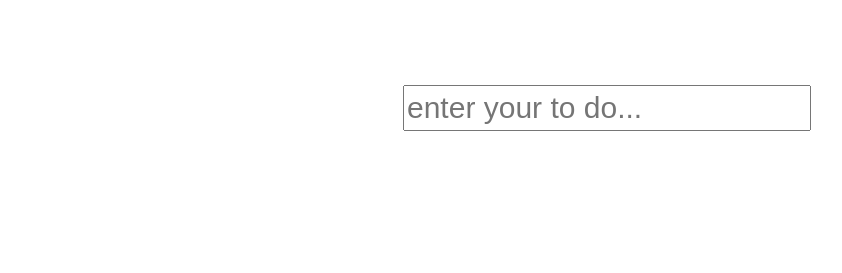
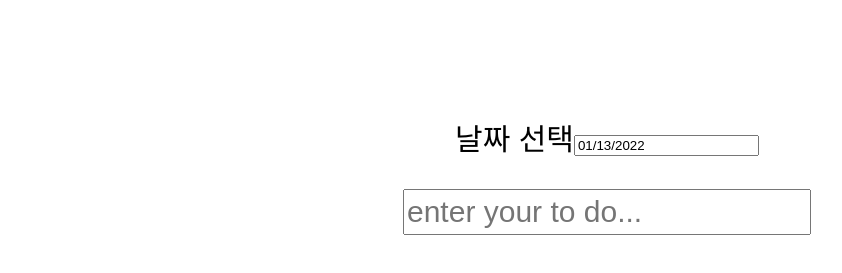
Before and after one commit to TaeminChoe/redux_project_todolist, a React app: page / in a window 1280 px wide. Shown: the part 323-596 px from the top of the page, without its empty margins (33-875 px from the left). Built offline with nearby package versions, Linux system fonts and the light colour scheme.

Commit message:
Add files via upload

```diff
--- a/package.json
+++ b/package.json
@@ -7,6 +7,7 @@
 		"@testing-library/jest-dom": "^5.16.1",
 		"@testing-library/react": "^12.1.2",
 		"react": "^17.0.2",
+		"react-datepicker": "^4.6.0",
 		"react-dom": "^17.0.2",
 		"react-redux": "^7.2.6",
 		"react-router-dom": "^6.2.1",
@@ -40,6 +41,7 @@
 		]
 	},
 	"devDependencies": {
-		"@testing-library/user-event": "^13.5.0"
+		"@testing-library/user-event": "^13.5.0",
+		"babel-jest": "^27.4.6"
 	}
 }
--- a/src/components/ToDoList.js
+++ b/src/components/ToDoList.js
@@ -4,12 +4,21 @@ import { connect } from "react-redux";
 import { addToDo, delToDo } from "../module/ToDoList/actions";
 import ToDo from "./ToDo";
 
+import DatePicker from "react-datepicker";
+import "react-datepicker/dist/react-datepicker.css";
+import { ko } from "date-fns/esm/locale";
+
 function ToDoList(props) {
 	const [toDo, setToDo] = useState("");
+	const [date, setDate] = useState(new Date());
+
+	function toString(date) {
+		return `${date.getFullYear()}.${date.getMonth() + 1}.${date.getDate()}`;
+	}
 
 	function addToDo(event) {
 		event.preventDefault();
-		props.addToDo(toDo);
+		props.addToDo(toDo, toString(date));
 		setToDo("");
 	}
 
@@ -19,6 +28,10 @@ function ToDoList(props) {
 
 	return (
 		<div className={toDoListCss.toDoList}>
+			<div className={toDoListCss.date}>
+				<label>날짜 선택</label>
+				<DatePicker selected={date} onChange={setDate} locale={ko} />
+			</div>
 			<div>
 				<form onSubmit={addToDo}>
 					<input
@@ -35,11 +48,19 @@ function ToDoList(props) {
 			) : (
 				<div>
 					<ul className={toDoListCss.list}>
-						{props.toDoList.map(toDo => (
-							<li key={toDo.id}>
-								<ToDo toDo={toDo} delToDo={props.delToDo} />
-							</li>
-						))}
+						{props.toDoList.map(toDo => {
+							const stringDate = toString(date);
+							if (toDo.date === stringDate) {
+								return (
+									<li key={toDo.id}>
+										<ToDo
+											toDo={toDo}
+											delToDo={props.delToDo}
+										/>
+									</li>
+								);
+							}
+						})}
 					</ul>
 				</div>
 			)}
@@ -52,7 +73,7 @@ const mapStateToProps = state => {
 };
 
 const mapDispatchToProps = dispatch => ({
-	addToDo: toDo => dispatch(addToDo(toDo)),
+	addToDo: (toDo, date) => dispatch(addToDo(toDo, date)),
 	delToDo: id => dispatch(delToDo(id)),
 });
 
--- a/src/css/ToDoList.module.css
+++ b/src/css/ToDoList.module.css
@@ -4,6 +4,11 @@
 	display: flex;
 	flex-direction: column;
 	align-items: center;
+}
+
+.toDoList .date {
+	text-align: center;
+	margin: 20px;
 }
 
 .toDoList .list {
@@ -17,6 +22,11 @@
 
 /* 가로 해상도 768 이상 */
 @media (min-width: 768px) {
+	.toDoList .date {
+		font-size: 30px;
+		margin: 30px;
+	}
+
 	.toDoList .input {
 		width: 400px;
 		height: 40px;
--- a/src/module/ToDoList/actions/index.js
+++ b/src/module/ToDoList/actions/index.js
@@ -1,7 +1,8 @@
-export function addToDo(toDo) {
+export function addToDo(toDo, date) {
 	return {
 		type: "ADD_TODO",
 		toDo,
+		date,
 	};
 }
 
--- a/src/module/ToDoList/reducers/index.js
+++ b/src/module/ToDoList/reducers/index.js
@@ -10,6 +10,7 @@ function toDoList(state = [], action) {
 					id: now.getTime(),
 					value: action.toDo,
 					inDone: false,
+					date: action.date,
 				},
 			];
 
```
Also changed, not shown: src/module/ToDoList/actions/index.test.js (added, +23 -0 lines), src/module/ToDoList/reducers/index.test.js (added, +30 -0 lines), README.md, 1 other file.
